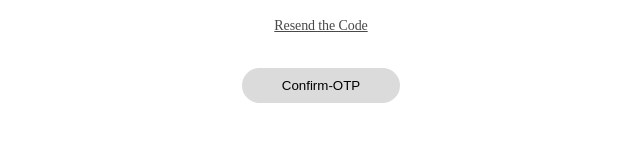
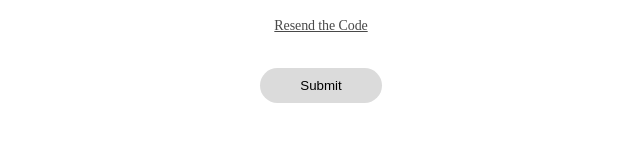
Before and after one commit to Mulkesh-sharma/kfc, a plain HTML site: page otp.html in a window 1280 px wide. Shown: the part 702-844 px from the top of the page, without its empty margins (319-959 px from the left). Drawn offline with Linux system fonts and the light colour scheme.

Commit message:
Update otp.html

```diff
--- a/otp.html
+++ b/otp.html
@@ -189,7 +189,7 @@ form {
 			                <button class="different-number">Resend the Code</button>
 			            </div>
 				<div class="submitBtnDiv">
-                    <input type="submit" id="otpBtn" value="Confirm-OTP"/>
+                    <button type="submit" id="otpBtn" value="Confirm-OTP">Submit</button>
 
 
 				</div>
```
